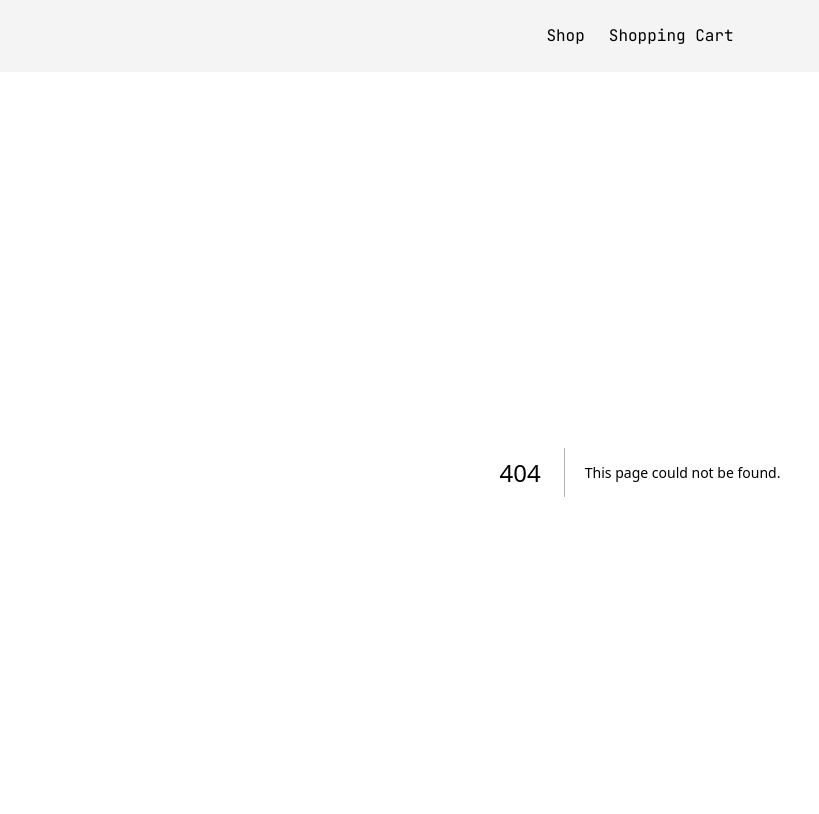
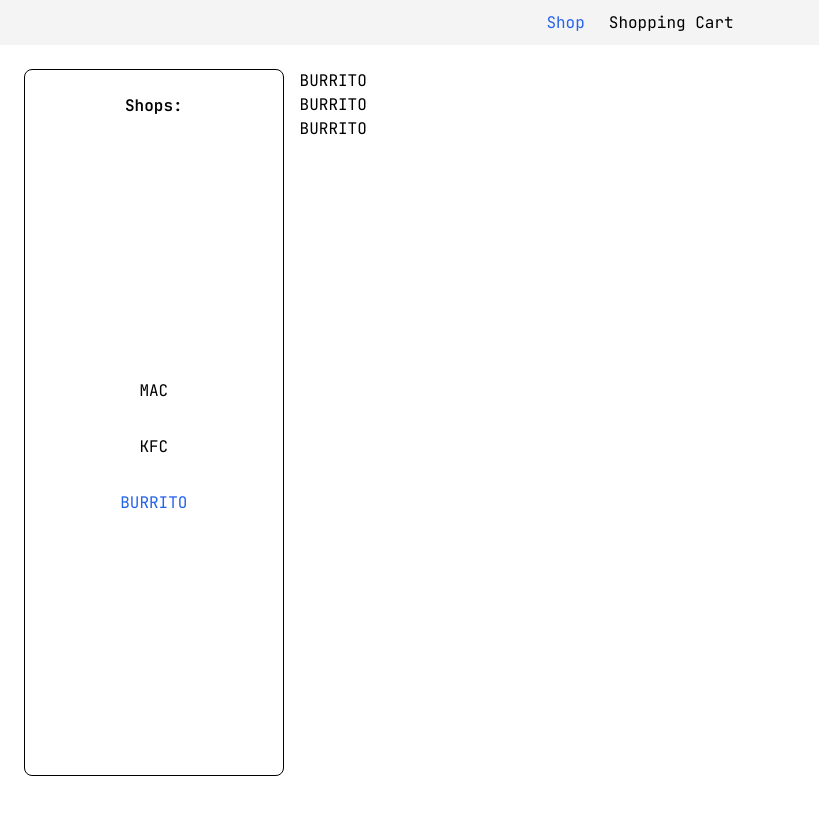
Before and after one commit to MykhailoHordiienko/delivery-app, a Next.js app: page /BURRITO in a window 1280 px wide. Before the commit this address had no page. Shown: the top 814 px of the page, without its empty margins (0-819 px from the left). Built offline with nearby package versions, Linux system fonts and the light colour scheme.

Commit message:
add [shop]page, shopingList/item, dishList/item

```diff
--- /dev/null
+++ b/app/[shop]/layout.jsx
@@ -0,0 +1,10 @@
+import ShoppingList from '@/components/ShoppingList/ShoppingList';
+
+export default function DashboardLayout({ children }) {
+  return (
+    <main className="flex gap-4 h-full p-6">
+      <ShoppingList />
+      <section className="w-full">{children}</section>
+    </main>
+  );
+}
--- /dev/null
+++ b/app/[shop]/page.jsx
@@ -0,0 +1,8 @@
+import DishList from '@/components/DishList/DishList';
+import React from 'react';
+
+const ShopPage = ({ params: { shop } }) => {
+  return <DishList shop={shop} />;
+};
+
+export default ShopPage;
--- a/app/layout.jsx
+++ b/app/layout.jsx
@@ -1,4 +1,4 @@
-import Header from '@/components/Header';
+import Header from '@/components/Header/Header';
 import './globals.css';
 import { JetBrains_Mono } from 'next/font/google';
 
@@ -12,7 +12,7 @@
 export default function RootLayout({ children }) {
   return (
     <html lang="en">
-      <body className={jetBrainsMono.className}>
+      <body className={`${jetBrainsMono.className} h-screen flex flex-col`}>
         <Header />
         {children}
       </body>
--- a/app/page.jsx
+++ b/app/page.jsx
@@ -1,9 +1,9 @@
-import Image from 'next/image';
+import ShoppingList from '@/components/ShoppingList/ShoppingList';
 
 export default function Home() {
   return (
-    <main>
-      <h1>Main Page</h1>
+    <main className="h-full p-6">
+      <ShoppingList />
     </main>
   );
 }
--- /dev/null
+++ b/components/DishItem/DishItem.jsx
@@ -0,0 +1,5 @@
+const DishItem = ({ item }) => {
+  return <li>{item.title}</li>;
+};
+
+export default DishItem;
--- /dev/null
+++ b/components/DishList/DishList.jsx
@@ -0,0 +1,17 @@
+import dishes from '@/dishes';
+import DishItem from '../DishItem/DishItem';
+
+const DishList = ({ shop }) => {
+  return (
+    <ul>
+      {dishes[shop].map((item, idx) => (
+        <DishItem
+          key={idx}
+          item={item}
+        />
+      ))}
+    </ul>
+  );
+};
+
+export default DishList;
--- a/components/Header.jsx
+++ b/components/Header/Header.jsx
@@ -4,13 +4,13 @@
 
 const Header = () => {
   const pathName = usePathname();
-  console.log(pathName);
+
   return (
-    <header className="p-6 bg-zinc-100">
+    <header className="h-12 flex items-center justify-center bg-zinc-100">
       <nav className="flex gap-6 items-center justify-center ">
         <Link
           href="/"
-          className={`${pathName === '/' && 'text-blue-600'}`}
+          className={`${pathName !== '/shoppingcart' && 'text-blue-600'}`}
         >
           Shop
         </Link>
--- /dev/null
+++ b/components/ShoppingList/ShoppingList.jsx
@@ -0,0 +1,22 @@
+import React from 'react';
+import ShoppingListItem from '../ShoppingListItem/ShoppingListItem';
+
+const shops = ['MAC', 'KFC', 'BURRITO'];
+
+const ShoppingList = () => {
+  return (
+    <aside className="w-80 p-6 h-full mx-auto border border-black rounded-lg">
+      <h1 className="font-semibold text-center">Shops:</h1>
+      <ul className="flex flex-col items-center justify-center gap-8 h-full">
+        {shops.map((item, idx) => (
+          <ShoppingListItem
+            key={idx}
+            shop={item}
+          />
+        ))}
+      </ul>
+    </aside>
+  );
+};
+
+export default ShoppingList;
--- /dev/null
+++ b/components/ShoppingListItem/ShoppingListItem.jsx
@@ -0,0 +1,20 @@
+'use client';
+import { usePathname } from 'next/navigation';
+import Link from 'next/link';
+
+const ShoppingListItem = ({ shop }) => {
+  const pathName = usePathname();
+  const hrefTo = `/${shop}`;
+  return (
+    <li>
+      <Link
+        href={hrefTo}
+        className={`${pathName === hrefTo && 'text-blue-600'}`}
+      >
+        {shop}
+      </Link>
+    </li>
+  );
+};
+
+export default ShoppingListItem;
--- /dev/null
+++ b/dishes.js
@@ -0,0 +1,19 @@
+const dishes = {
+  MAC: [
+    { title: 'burger', photo: 'photo', price: 5 },
+    { title: 'burger', photo: 'photo', price: 5 },
+    { title: 'burger', photo: 'photo', price: 5 },
+  ],
+  KFC: [
+    { title: 'wing', photo: 'photo', price: 5 },
+    { title: 'wing', photo: 'photo', price: 5 },
+    { title: 'wing', photo: 'photo', price: 5 },
+  ],
+  BURRITO: [
+    { title: 'BURRITO', photo: 'photo', price: 5 },
+    { title: 'BURRITO', photo: 'photo', price: 5 },
+    { title: 'BURRITO', photo: 'photo', price: 5 },
+  ],
+};
+
+export default dishes;
```
